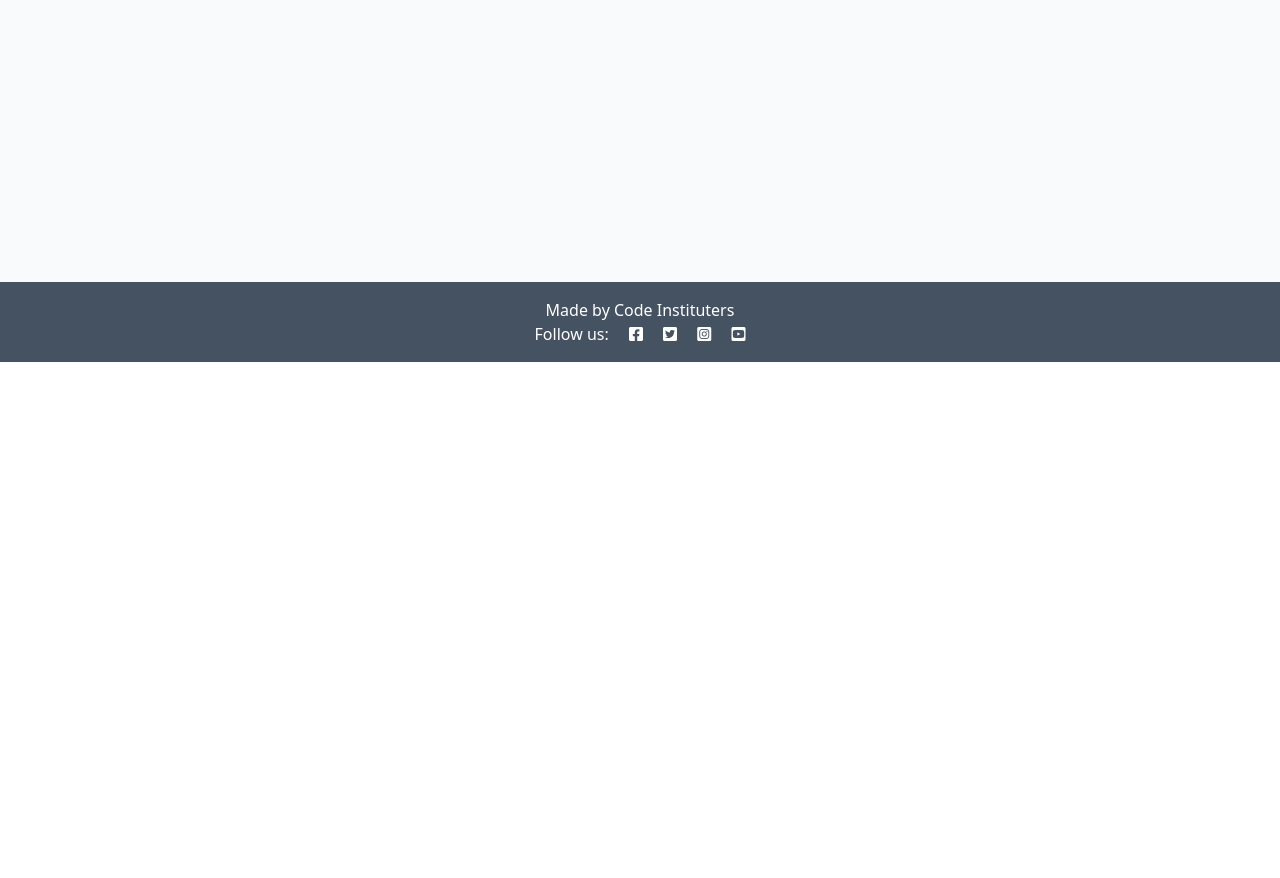
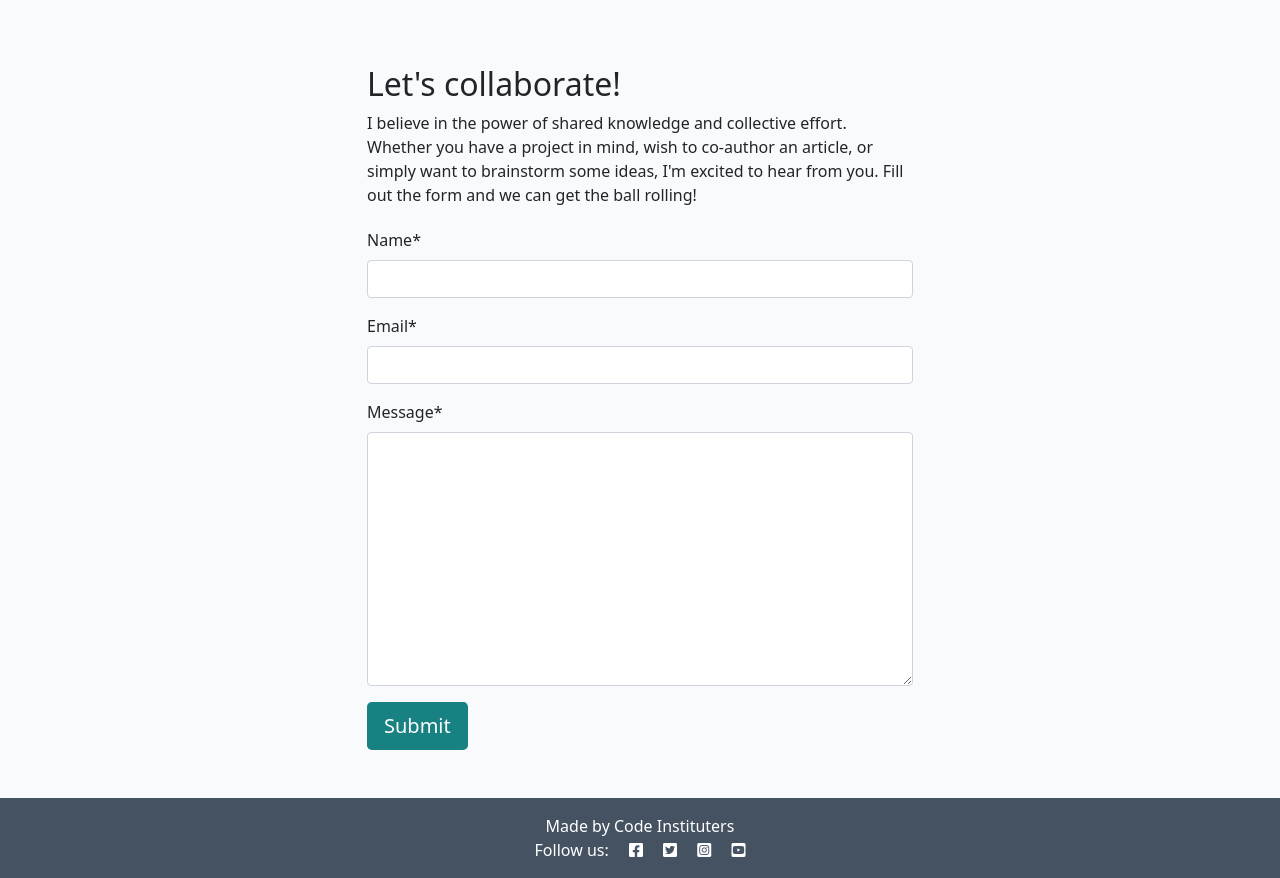
Before and after one commit to lbwright22ci/django-blog, a Django app: page /about/ in a window 1280 px wide. Shown: the part 438-1316 px from the top of the page. Before the commit the page ends 800 px from the top, so only its background shows below. Run offline with Django 4.2, Linux system fonts and the light colour scheme; data that the repository does not hold is empty; some libraries are stand-ins or nearby versions.

Commit message:
add a collaboration form to the end of the about page

```diff
--- /dev/null
+++ b/about/forms.py
@@ -0,0 +1,8 @@
+from .models import CollaborateRequest
+from django import forms
+
+
+class CollaborateForm(forms.ModelForm):
+    class Meta:
+        model = CollaborateRequest
+        fields = ('name','email','message',)
--- a/about/models.py
+++ b/about/models.py
@@ -7,3 +7,12 @@ class About(models.Model):
     updated_on = models.DateTimeField(auto_now=True)
     def __str__(self):
         return f"{self.title}"
+
+class CollaborateRequest(models.Model):
+    name = models.CharField(max_length=200)
+    email = models.EmailField()
+    message = models.TextField()
+    read = models.BooleanField(default=False)
+
+    def __str__(self):
+        return f"Collaboration request from {self.name}"
--- a/about/templates/about/about.html
+++ b/about/templates/about/about.html
@@ -1,6 +1,8 @@
 {% extends 'base.html' %}
 {% block content %}
 {% load static %}
+{% load crispy_forms_tags %}
+
 <div class="container mt-5">
     <div class="row">
         <div class="col-4 text-center">
@@ -8,10 +10,10 @@
         </div>
         <div class="col-8">
             <!-- Title goes between these h2 tags -->
-             {{about.title}}
+            {{about.title}}
             <h2></h2>
             <!-- Content goes directly underneath this -->
-             {{about.content | safe}}
+            {{about.content | safe}}
         </div>
     </div>
     <div class="row">
@@ -19,6 +21,24 @@
             <!-- Updated on field goes in here -->
             <p class="text-end"><em>Updated on: {{about.updated_on}}</em></p>
         </div>
-      </div>
+    </div>
+    <div class="row justify-content-center">
+        <div class="col-12 col-md-6 my-5">
+            <h2>Let's collaborate!</h2>
+            <p>I believe in the power of shared knowledge and collective effort.
+                Whether you have a project in mind, wish to co-author
+                an article, or simply want to brainstorm some ideas,
+                I'm excited to hear from you. Fill out the form
+                and we can get the ball rolling!</p>
+
+            <!-- add your form here. Your submit button should
+                                have the classes of btn, btn-secondary -->
+            <form id="collaborateForm" method="post" style="margin-top: 1.3em;">
+                {{ collaborate_form | crispy }}
+                {% csrf_token %}
+                <button id="submitButton" type="submit" class="btn btn-signup btn-lg">Submit</button>
+            </form>
+        </div>
+    </div>
 </div>
 {% endblock content %}
--- a/about/views.py
+++ b/about/views.py
@@ -1,13 +1,28 @@
 from django.shortcuts import render, get_object_or_404
 from django.views import generic
-from .models import About
+from django.contrib import messages
+from .models import About, CollaborateRequest
+from .forms import CollaborateForm
 
 # Create your views here.
 def about_page(request):
     about = About.objects.all().order_by("-updated_on").first()
 
+    if request.method == "POST":
+        collaborate_form = CollaborateForm(data=request.POST)
+        if collaborate_form.is_valid():
+            collaborate_form.save()
+            messages.add_message(
+                request, messages.SUCCESS,
+                'Collaboration request received! I endeavour to respond within 2 working days.'
+            )
+
+    collaborate_form = CollaborateForm()
+
     return render(
         request,
         "about/about.html",
-        {"about": about},
+        {"about": about,
+         "collaborate_form":collaborate_form,
+         },
     )
```
Also changed, not shown: about/admin.py (+13 -1 lines), about/migrations/0002_collaboraterequest.py (added).
